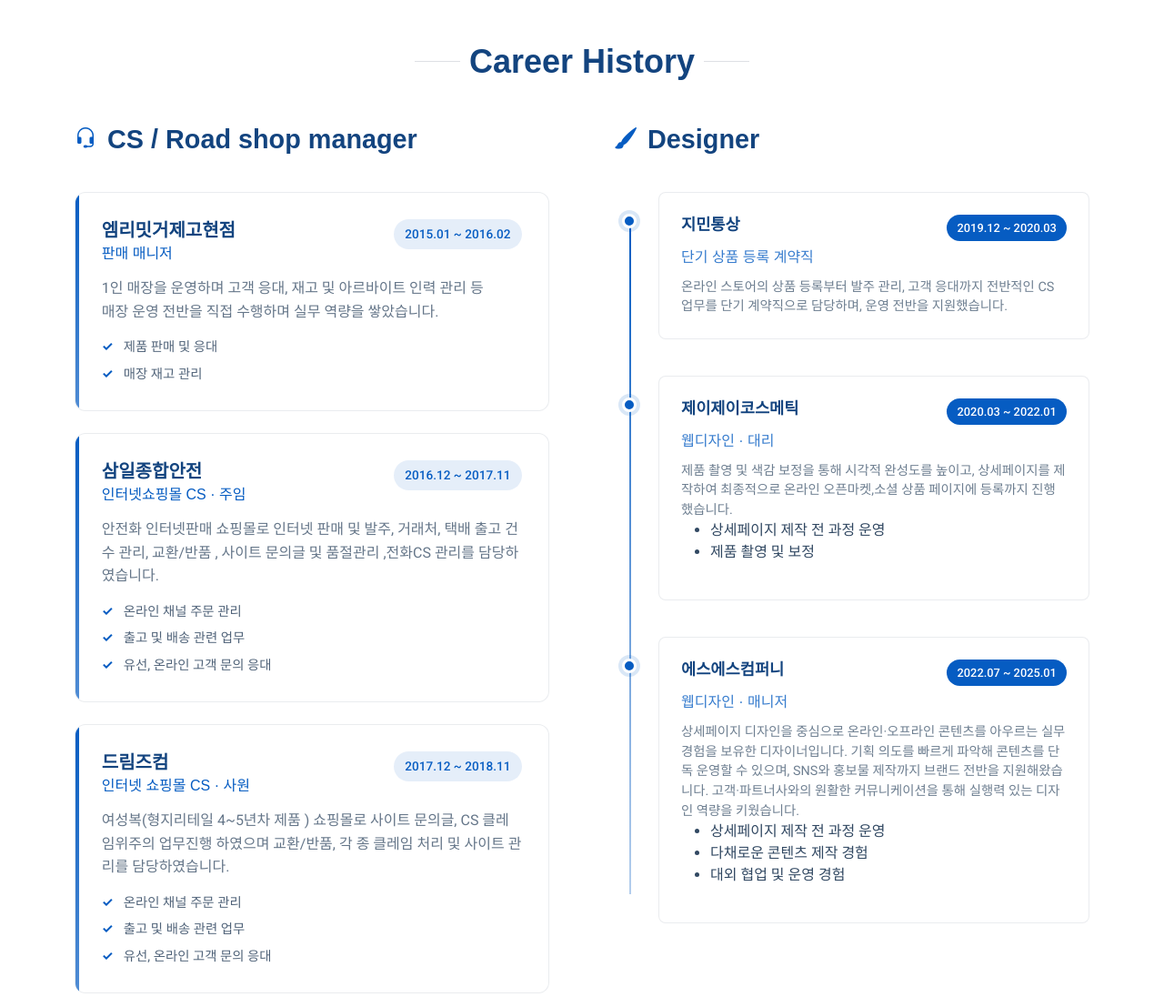
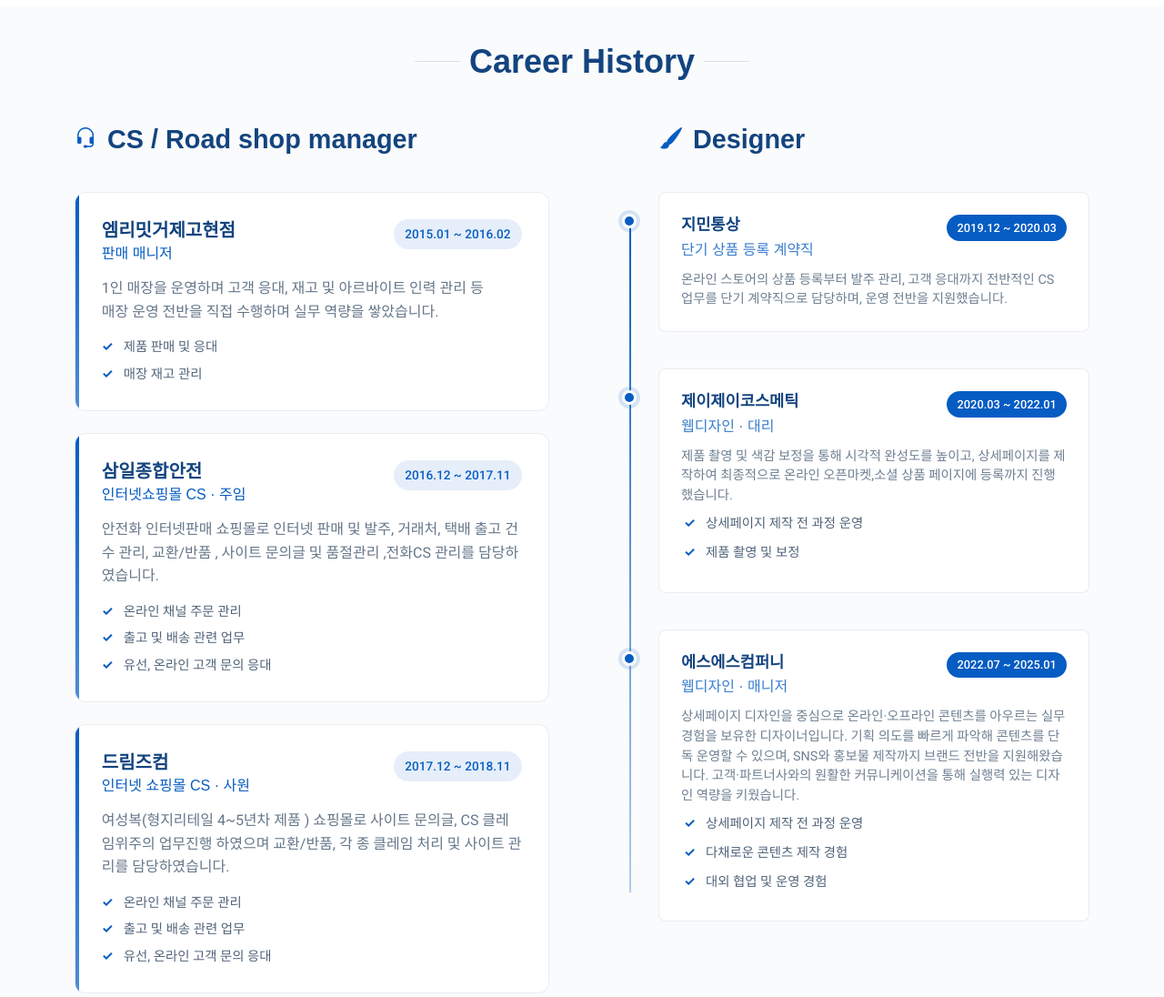
Before and after one commit to haein0525/haein_history, a plain HTML site: page index.html in a window 1280 px wide. Shown: the part 1660-2756 px from the top of the page at 91% size. Drawn offline with Linux system fonts and the light colour scheme.

Commit message:
Add files via upload

```diff
--- a/assets/css/main.css
+++ b/assets/css/main.css
@@ -7,6 +7,8 @@
 */
 
 @charset "UTF-8";
+
+
 
 /*--------------------------------------------------------------
 # Font & Color Variables
@@ -90,9 +92,7 @@ h6 {
   font-family: var(--heading-font);
 }
 
-.stat-item .purecounter{
-  font-family: 'Ria';
-}
+
 
 .typed-cursor {
   font-size: 2.8rem;   /* 원하는 크기 */
@@ -895,7 +895,7 @@ margin-left: 11px;
   margin: 0 auto 40px;
   border-radius: 30px;
   overflow: hidden;
-  border: 5px solid #D7E2DE;
+  border: 5px solid #dddfe0;
   box-shadow: 0 10px 30px color-mix(in srgb, #d7e1e2, transparent 80%);
 }
 
@@ -1391,8 +1391,17 @@ margin-left: 11px;
 /*--------------------------------------------------------------
 # Resume Section
 --------------------------------------------------------------*/
+
+.resume{
+  background-color: #fafbfc;
+}
 .resume .section-header {
   margin-bottom: 2.5rem;
+
+}
+
+.resume .section-header-right{
+  margin-left: 50px;
 }
 
 .resume .section-header h2 {
@@ -1488,6 +1497,7 @@ margin-left: 11px;
   list-style: none;
 }
 
+
 .resume .experience-section .experience-cards .experience-card .card-body .achievements li {
   position: relative;
   padding-left: 1.5rem;
@@ -1496,6 +1506,17 @@ margin-left: 11px;
   font-size: 0.9rem;
 }
 
+
+.education-item li ::before {
+  position: relative;
+  padding-left: 1.5rem;
+  margin-bottom: 0.5rem;
+  color: color-mix(in srgb, var(--default-color), transparent 15%);
+  font-size: 0.9rem;
+  content: "✓";
+}
+
+
 .resume .experience-section .experience-cards .experience-card .card-body .achievements li::before {
   content: "✓";
   position: absolute;
@@ -1504,6 +1525,36 @@ margin-left: 11px;
   color: var(--accent-color);
   font-weight: bold;
 }
+
+.education-item .achievements {
+  margin: 0;
+  padding-left: 0;
+  list-style: none;
+}
+
+.education-item .achievements li {
+  position: relative;
+  padding-left: 1.5rem;
+  margin-top: 10px;
+  margin-left: 3px;
+  margin-bottom: 0.5rem;
+  color: color-mix(in srgb, var(--default-color), transparent 15%);
+  font-size: 0.9rem;
+}
+
+.education-item .achievements li::before {
+  content: "✓";
+  position: absolute;
+  left: 0;
+  top: 0;
+  color: var(--accent-color);
+  font-weight: bold;
+}
+
+
+
+
+
 
 .resume .experience-section .experience-cards .experience-card .card-body .achievements li:last-child {
   margin-bottom: 0;
@@ -1525,6 +1576,8 @@ margin-left: 11px;
   width: 2px;
   background: linear-gradient(to bottom, var(--accent-color), color-mix(in srgb, var(--accent-color), transparent 70%));
 }
+
+
 
 .resume .education-section .education-timeline .education-item {
   position: relative;
@@ -1564,7 +1617,7 @@ margin-left: 11px;
   display: flex;
   justify-content: space-between;
   align-items: flex-start;
-  margin-bottom: 0.5rem;
+  /* margin-bottom: 0.5rem; */
 }
 
 .resume .education-section .education-timeline .education-item .education-content .degree-header h3 {
```
